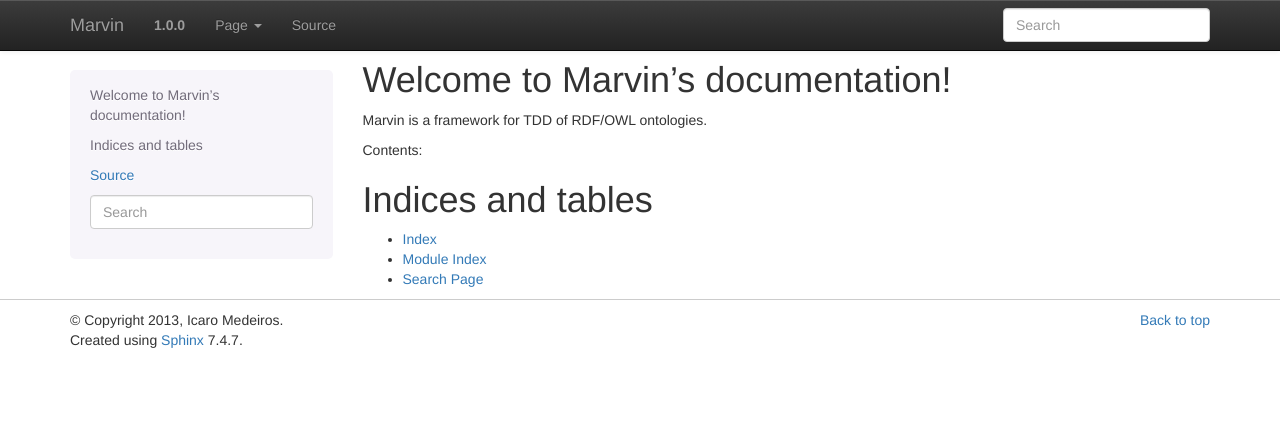
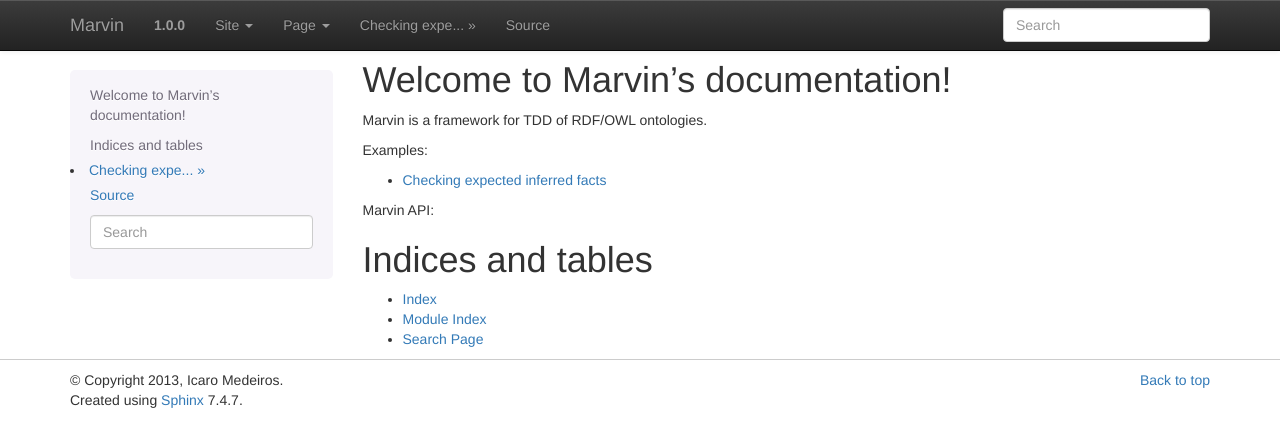
Before and after one commit to icaromedeiros/diderot, a Sphinx documentation site: the page built from docs/index.rst, in a window 1280 px wide. Shown: the top 447 px of the page. Built offline with Sphinx 7.4.7, drawn with Linux system fonts in a browser that asks for light colours.

Commit message:
acceptance tests on in exmaple, documentation for first example with n3 syntax highlighting :)

```diff
--- a/docs/index.rst
+++ b/docs/index.rst
@@ -8,10 +8,15 @@ Welcome to Marvin's documentation!
 
 Marvin is a framework for TDD of RDF/OWL ontologies.
 
-Contents:
+Examples:
 
 .. toctree::
    :maxdepth: 2
+
+   examples/check_expected_facts.rst
+
+Marvin API:
+
 
 
 
--- a/docs/requirements_doc.txt
+++ b/docs/requirements_doc.txt
@@ -1 +1,3 @@
+-e ../../semantic-web-pygments
+Sphinx==1.2b1
 sphinx-bootstrap-theme==0.1.8
```
Also changed, not shown: docs/examples/check_expected_facts.rst (added, +19 -0 lines), 5 other files.
